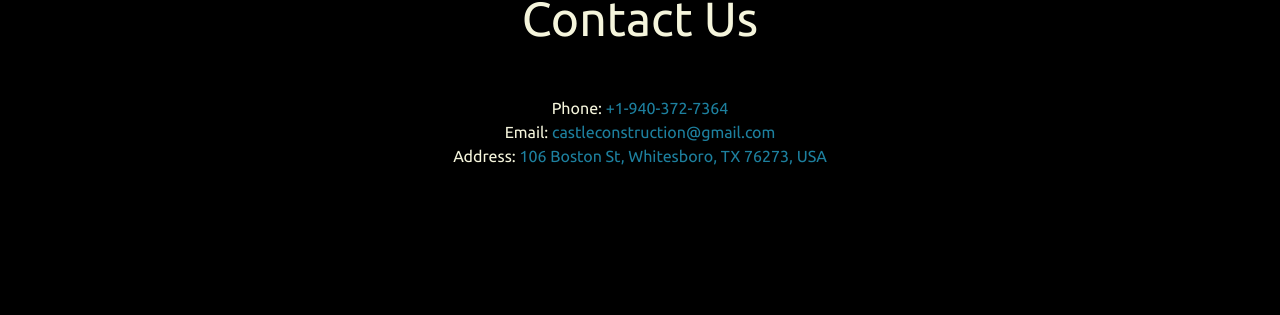
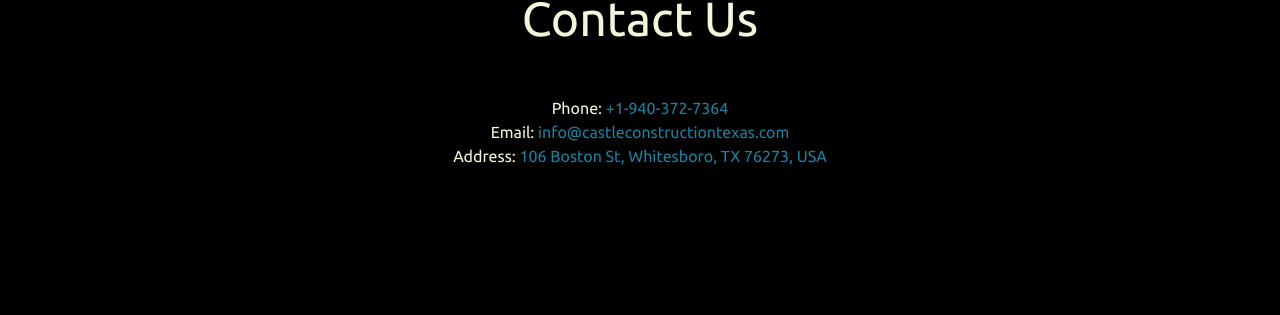
Before and after one commit to da-cali/castleConstruction, a Jekyll site: the page built from index.html, in a window 1280 px wide and 900 px high, scrolled down 2864 px. Shown: the part 483-798 px from the top of the window. Built offline with Jekyll 4.4.1, drawn with Linux system fonts in a browser that asks for light colours.

Commit message:
email updated

```diff
--- a/_config.yml
+++ b/_config.yml
@@ -14,7 +14,7 @@
 # You can create any custom variable you would like, and they will be accessible
 # in the templates via {{ site.myvariable }}.
 title: Castle Construction
-email: castleconstruction@gmail.com
+email: info@castleconstructiontexas.com
 phone: +1-940-372-7364
 description: Home renovation services in Whitesboro, Texas.
 
--- a/index.html
+++ b/index.html
@@ -209,7 +209,7 @@ title: Castle Construction
       <p class="mb-0 text-center">
         Phone: <a href="tel:{{ site.phone }}">+1-940-372-7364</a>
         <br>
-        Email: <a href="mailto:{{ site.email }}">castleconstruction@gmail.com</a>
+        Email: <a href="mailto:{{ site.email }}">info@castleconstructiontexas.com</a>
         <br>
         Address: <a href="https://goo.gl/maps/EyGuktY3ogPCULKk7">106 Boston St, Whitesboro, TX 76273, USA</a>
       </p>
```
